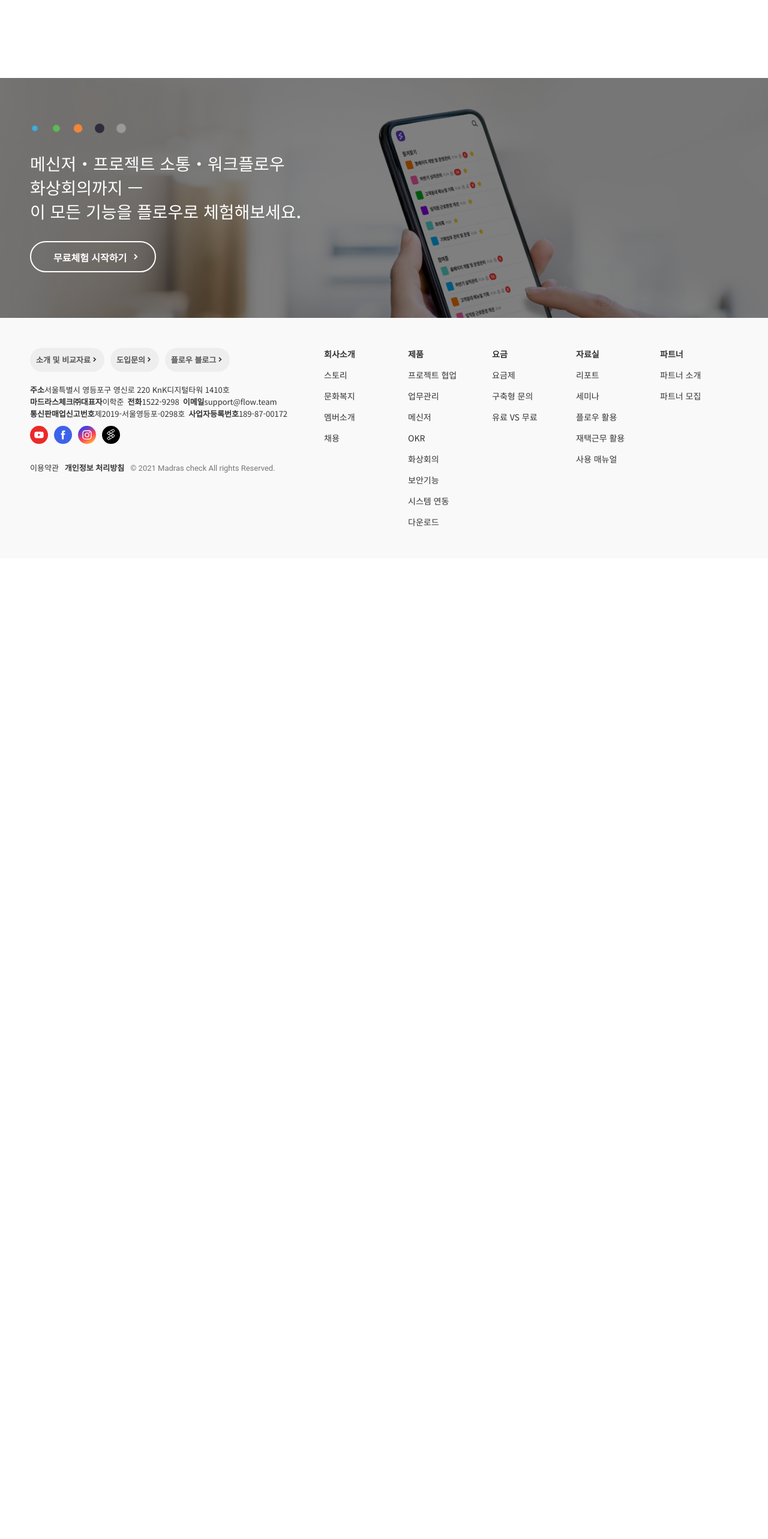
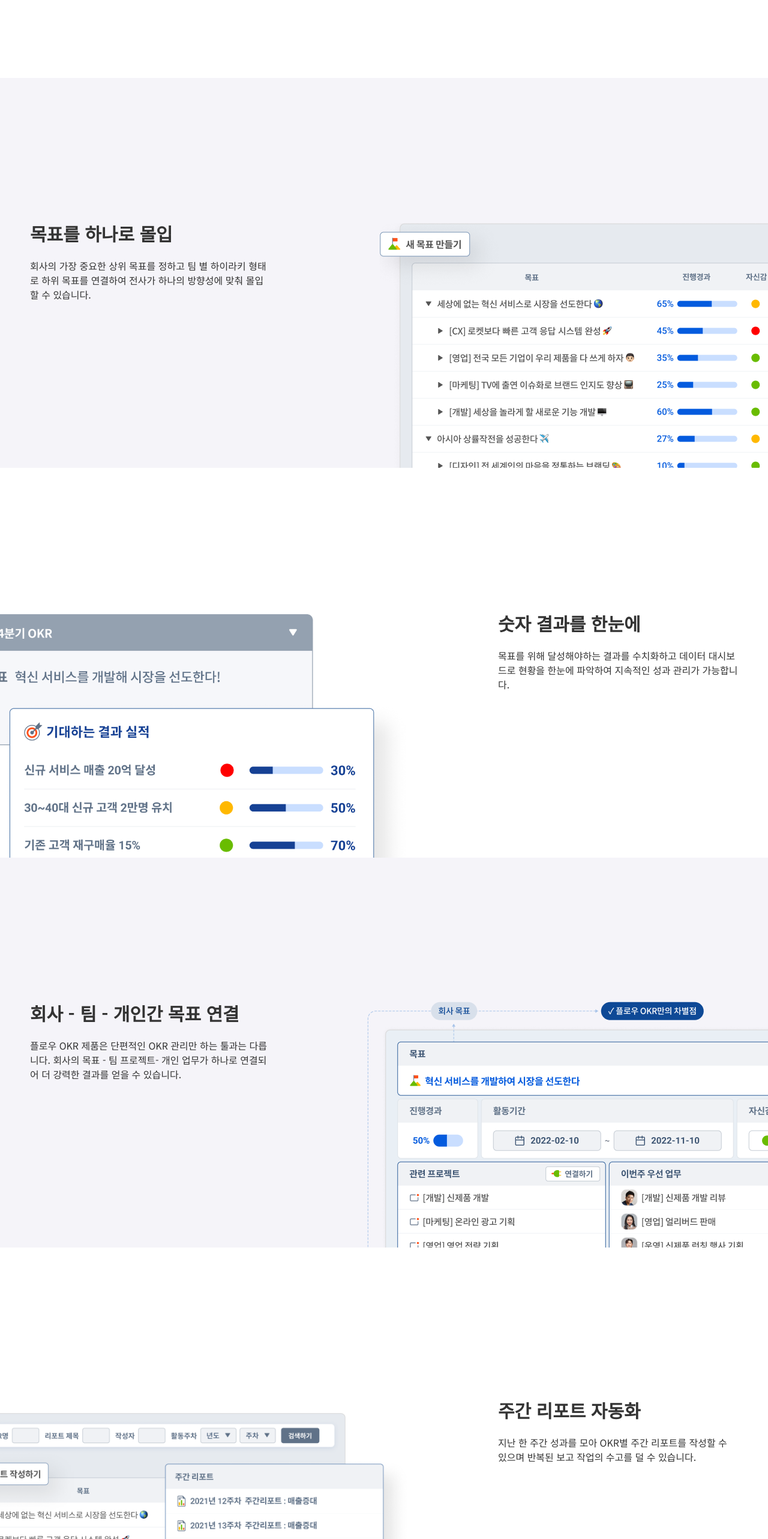
Before and after one commit to juunie-roh/flow-react-ts, a React (Create React App) app: page /okr in a window 1280 px wide. Shown: the part 900-3466 px from the top of the page at 60% size. Before the commit the page ends 1831 px from the top, so only its background shows below. Built offline with nearby package versions, Linux system fonts and the light colour scheme.

Commit message:
sub-pages added

```diff
--- /dev/null
+++ b/src/containers/articles/index.ts
@@ -0,0 +1,5 @@
+import Article from "./Article";
+
+export {
+  Article
+}
--- a/src/routes/Chatting.tsx
+++ b/src/routes/Chatting.tsx
@@ -1,12 +1,45 @@
 import React from 'react'
-
 import { ProductBusinessBanner, ProductMainBanner } from '../containers/sections'
+import { ArticleProps } from '../types/props';
+import { Article } from '../containers/articles';
 
 import '../styles/common.css'
 
 const Chatting = () => {
 
   const target = 'chatting';
+  const articles: Array<ArticleProps> = [
+    {
+      target: target,
+      number: 1,
+      title: ["데스크탑에서 사용하는 채팅", "모바일 앱에서도 간편하게"],
+      sub_title: '외근・미팅・출장 등으로 외부 근무중일 경우 모바일 앱으로 접속하여 실시간 소통이 가능합니다.'
+    },
+    {
+      target: target,
+      number: 2,
+      title: ["실시간 읽음 확인", null],
+      sub_title: '발신자가 수신자의 실시간 읽음 상태까지 파악하여 더욱 효율적으로 커뮤니케이션할 수 있습니다.'
+    },
+    {
+      target: target,
+      number: 3,
+      title: ["조직의 비밀을 지키는", "시크릿 보안 채팅"],
+      sub_title: '시크릿 채팅을 이용하면 서버상의 기록도 완전히 삭제되어 우리 조직의 비밀을 완벽하게 지킬 수 있습니다.'
+    },
+    {
+      target: target,
+      number: 4,
+      title: ["주고받은 메시지・파일・링크", "간편하게 검색하기"],
+      sub_title: '채팅방에서 주고받은 메시지・이미지・파일・링크를 편리하고 쉽게 검색하실 수 있습니다.'
+    },
+    {
+      target: target,
+      number: 5,
+      title: ["사내 시스템 연동메시지", "전 직원 실시간 전송"],
+      sub_title: '기존의 사용 중인 사내 시스템과 연동되어 우리 조직에 최적화된 실시간 알림을 받을 수 있습니다.'
+    },
+  ]
 
   return (
 
@@ -16,6 +49,17 @@
                          target={target}
       />
 
+      {
+        articles.map((article: ArticleProps) => (
+          <Article key={target + article.number}
+                   title={article.title}
+                   sub_title={article.sub_title}
+                   target={article.target}
+                   number={article.number}
+          />
+        ))
+      }
+
       <ProductBusinessBanner />
     </main>
 
--- a/src/routes/Okr.tsx
+++ b/src/routes/Okr.tsx
@@ -1,11 +1,39 @@
 import React from 'react'
 import { ProductBusinessBanner, ProductMainBanner } from '../containers/sections'
+import { ArticleProps } from '../types/props';
+import { Article } from '../containers/articles';
 
 import '../styles/common.css'
 
 const Okr = () => {
 
   const target = 'okr';
+  const articles: Array<ArticleProps> = [
+    {
+      target: target,
+      number: 1,
+      title: ["목표를 하나로 몰입", null],
+      sub_title: '회사의 가장 중요한 상위 목표를 정하고 팀 별 하이라키 형태로 하위 목표를 연결하여 전사가 하나의 방향성에 맞춰 몰입할 수 있습니다.'
+    },
+    {
+      target: target,
+      number: 2,
+      title: ["숫자 결과를 한눈에", null],
+      sub_title: '목표를 위해 달성해야하는 결과를 수치화하고 데이터 대시보드로 현황을 한눈에 파악하여 지속적인 성과 관리가 가능합니다.'
+    },
+    {
+      target: target,
+      number: 3,
+      title: ["회사 - 팀 - 개인간 목표 연결", null],
+      sub_title: '플로우 OKR 제품은 단편적인 OKR 관리만 하는 툴과는 다릅니다. 회사의 목표 - 팀 프로젝트- 개인 업무가 하나로 연결되어 더 강력한 결과를 얻을 수 있습니다.'
+    },
+    {
+      target: target,
+      number: 4,
+      title: ["주간 리포트 자동화", null],
+      sub_title: '지난 한 주간 성과를 모아 OKR별 주간 리포트를 작성할 수 있으며 반복된 보고 작업의 수고를 덜 수 있습니다.'
+    }
+  ]
 
   return (
 
@@ -15,6 +43,17 @@
                          target={target}
       />
 
+      {
+        articles.map((article: ArticleProps) => (
+          <Article key={target + article.number}
+                   title={article.title}
+                   sub_title={article.sub_title}
+                   target={article.target}
+                   number={article.number}
+          />
+        ))
+      }
+
       <ProductBusinessBanner />
     </main>
 
--- a/src/routes/Project.tsx
+++ b/src/routes/Project.tsx
@@ -1,9 +1,9 @@
 import React from 'react'
 import { ProductMainBanner, ProductBusinessBanner } from '../containers/sections'
-import Article from '../containers/articles/Article'
+import { ArticleProps } from '../types/props'
+import { Article } from '../containers/articles'
 
 import '../styles/common.css'
-import { ArticleProps } from '../types/props'
 
 const Project = () => {
 
@@ -49,7 +49,7 @@
       />
 
       {
-        articles.map((article) => (
+        articles.map((article: ArticleProps) => (
           <Article key={target + article.number}
                    title={article.title}
                    sub_title={article.sub_title}
--- a/src/routes/Security.tsx
+++ b/src/routes/Security.tsx
@@ -1,5 +1,6 @@
 import React from 'react'
 import { ProductBusinessBanner, ProductMainBanner } from '../containers/sections'
+import { Article } from '../containers/articles';
 
 import '../styles/common.css'
 
@@ -15,6 +16,14 @@
                          target={target}
       />
 
+      <Article target={target}
+               number={4}
+               title={["강력한 AWS 클라우드 보안", null]}
+               sub_title="플로우의 제품은 세계 최고 수준의 클라우드 인프라 보안을 갖춘 AWS를 사용해 고객님의 데이터를 100% 암호화합니다. 또 다양한 툴을 이용해 해킹, 바이러스 등의 위협을 차단하여 고객의 모든 정보를 안전하게 저장 합니다."
+      />
+
+
+
       <ProductBusinessBanner />
     </main>
 
--- a/src/routes/Task.tsx
+++ b/src/routes/Task.tsx
@@ -1,7 +1,7 @@
 import React from 'react'
 import { ProductBusinessBanner, ProductMainBanner } from '../containers/sections'
-import Article from '../containers/articles/Article';
 import { ArticleProps } from '../types/props';
+import { Article } from '../containers/articles';
 
 import '../styles/common.css'
 
@@ -50,7 +50,7 @@
       />
 
       {
-        articles.map((article) => (
+        articles.map((article: ArticleProps) => (
           <Article key={target + article.number}
                    title={article.title}
                    sub_title={article.sub_title}
--- a/src/routes/Video.tsx
+++ b/src/routes/Video.tsx
@@ -1,11 +1,33 @@
 import React from 'react'
 import { ProductBusinessBanner, ProductMainBanner } from '../containers/sections'
+import { ArticleProps } from '../types/props';
+import { Article } from '../containers/articles';
 
 import '../styles/common.css'
 
 const Video = () => {
 
   const target = 'video';
+  const articles: Array<ArticleProps> = [
+    {
+      target: target,
+      number: 1,
+      title: ["화상회의 연동 서비스 지원", null],
+      sub_title: "Zoom, Microsoft Teams 화상회의 서비스 연동을 지원합니다. 구축형 서비스의 경우 Cisco Webex 등의 화상회의 서비스를 추가로 연동할 수 있습니다."
+    },
+    {
+      target: target,
+      number: 2,
+      title: ["채팅방에서 즉석 화상회의", null],
+      sub_title: "채팅방에서 화상회의를 바로 만들고 초대할 수 있습니다. 초대를 받은 사람은 누구나 참여 가능합니다."
+    },
+    {
+      target: target,
+      number: 3,
+      title: ["화상회의 일정 등록하고", "참여자에게 링크 공유"],
+      sub_title: "화상회의 일정을 프로젝트에 등록할 수 있습니다. 구성원들은 회의 일정을 확인하고 바로 참여할 수 있으며, 링크를 복사해 다른 참여자들에게 공유할 수도 있습니다."
+    }
+  ]
 
   return (
 
@@ -15,6 +37,17 @@
                          target={target}
       />
 
+      {
+        articles.map((article: ArticleProps) => (
+          <Article key={target + article.number}
+                   title={article.title}
+                   sub_title={article.sub_title}
+                   target={article.target}
+                   number={article.number}
+          />
+        ))
+      }
+
       <ProductBusinessBanner />
     </main>
 
```
Also changed, not shown: src/containers/articles/SecurityList.tsx (added, +18 -0 lines).
